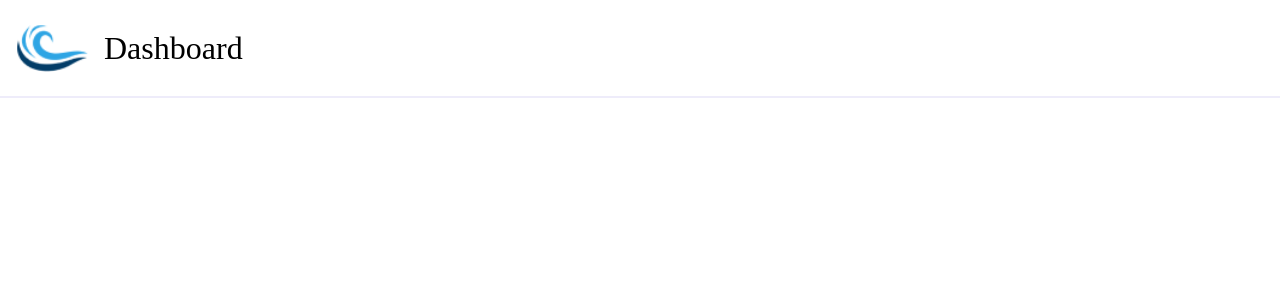
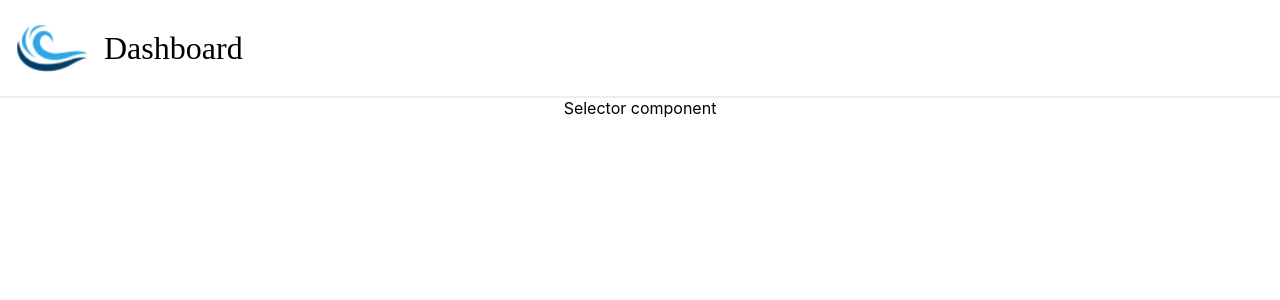
Before and after one commit to PI2-Eolo/frontend, a React (Create React App) app: page / in a window 1280 px wide. Shown: the top 300 px of the page. Built offline with nearby package versions, Linux system fonts and the light colour scheme.

Commit message:
Creation of basic component

```diff
--- a/src/App.tsx
+++ b/src/App.tsx
@@ -2,11 +2,13 @@ import React from 'react';
 import logo from './logo.svg';
 import './App.css';
 import Header from './components/Header';
+import Selector from './components/Selector';
 
 function App() {
   return (
     <div className="App">
       <Header />
+      <Selector/>
     </div>
   );
 }
--- /dev/null
+++ b/src/components/Selector/index.tsx
@@ -0,0 +1,15 @@
+import './index.css';
+
+interface SelectorProps {
+
+}
+
+const Selector = (props:SelectorProps) => {
+    return (
+        <div >
+            Selector component
+        </div>
+    )
+};
+
+export default Selector;
```
Also changed, not shown: src/components/Selector/index.css (added).
